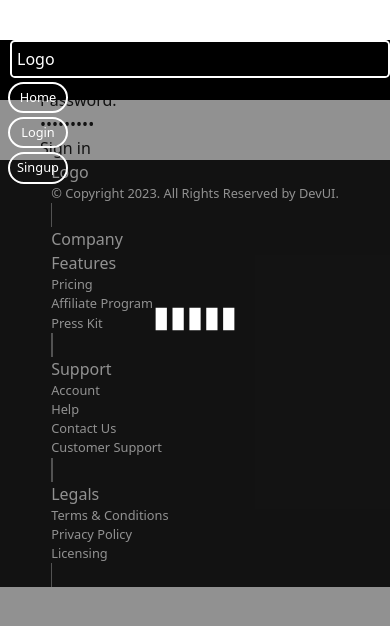
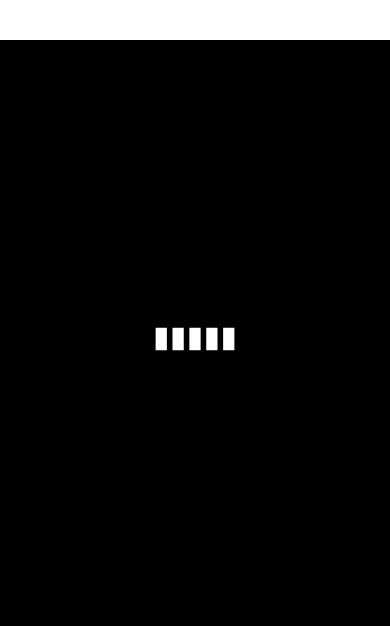
Before and after one commit to mohan181102/my-project, a React (Vite) app: page /login in a window 390 px wide. Both pictures are taken after typing "name@example.com", "Sample123" into the empty fields and a click on the button "Sign in". Shown: the top 626 px of the page. Built offline with nearby package versions, Linux system fonts and the light colour scheme; no server answers.

Commit message:
change 7/12/23

```diff
--- a/index.html
+++ b/index.html
@@ -2,6 +2,7 @@
 <html lang="en">
   <head>
     <meta charset="UTF-8" />
+    <link rel="icon" type="image/svg+xml" href="https://upload.wikimedia.org/wikipedia/commons/c/cb/The_Blue_Marble_%28remastered%29.jpg"  />
     <meta name="viewport" content="width=device-width, initial-scale=1.0" />
 
     <title>global gallery</title>
--- a/src/Appwrite/Auth.js
+++ b/src/Appwrite/Auth.js
@@ -2,12 +2,12 @@ import conf from "../conf/conf";
 import { Client, Account, ID } from "appwrite";
 
 export class Authservice{
-    client = new Client()
+    client = new Client();
     account;
 
     constructor(){
         this.client.setEndpoint(conf.APPWRITE_URL)
-        .setProject(conf.APPWRITE_PROJECTID)
+        .setProject(conf.APPWRITE_PROJECTID);
 
         // add client in account
 
--- a/src/components/Login.css
+++ b/src/components/Login.css
@@ -6,13 +6,15 @@
 
 @media (max-width:600px) {
     #loader{
-        height: 100%;
+        height: 100vh;
+        z-index: 1;
         width: 100vw;
         opacity: 1;
-        background-color: rgba(37,37,37,0.5);
-        position: absolute;
+        background-color:black;
+        position: fixed;
         display: none;
-        padding-top:60%;
+        padding-top:65%;
+
     }
 
     #load{
--- a/src/components/Logincomp.jsx
+++ b/src/components/Logincomp.jsx
@@ -15,21 +15,22 @@ function Login() {
   const dispatch = useDispatch();
   const { register, handleSubmit } = useForm();
   const [error, seterror] = useState(null);
-  // const [userdata, setuserdata] = useState(null);
-  const [loading, setloading] = useState(true);
 
   const login = async (data) => {
     seterror("");
     document.getElementById("loader").style.display = "block";
     try {
+      console.log(data);
       const sesion = await authservice.login(data);
       if (sesion) {
-        // setuserdata(await authservice.getcurrentuser());
-        let userdata = await authservice.getcurrentuser();
-        if (userdata) dispatch(storelogin(userdata));
+        const userdata = await authservice.getcurrentuser();
 
-        document.getElementById("loader").style.display = "none";
-        navigate("./");
+        if (userdata) {
+          dispatch(storelogin(userdata));
+          document.getElementById("loader").style.display = "none";
+        }
+        navigate("/");
+        console.log("after navigate");
       }
     } catch (error) {
       console.log(error.message);
@@ -37,7 +38,7 @@ function Login() {
   };
   return (
     <div className="flex items-center justify-center w-full">
-      <div id="loader">
+      <div id="loader" className={`fixed`}>
         <ReactLoading
           id="load"
           className={``}
--- a/src/components/footer/Footer.css
+++ b/src/components/footer/Footer.css
@@ -10,7 +10,7 @@
         flex-wrap: wrap;
         background-color: black;
         color: white;
-
+        z-index: auto;
         /* display: inline; */
         justify-content: center;
     }
--- a/src/components/header/Header.jsx
+++ b/src/components/header/Header.jsx
@@ -6,6 +6,7 @@ import { Link } from "react-router-dom";
 import { useSelector } from "react-redux";
 import { useNavigate } from "react-router-dom";
 import "./Header.css";
+import authservice from "../../Appwrite/Auth";
 
 function Header() {
   const authstatus = useSelector((state) => state.auth.status);
--- a/src/pages/Home.css
+++ b/src/pages/Home.css
@@ -3,7 +3,7 @@
     margin: 0px;
 }
 
-@media (max-width:600px) {
+@media (max-width:550px) {
     *{
         padding: 0px;
         margin: 0px;
--- a/src/pages/Home.jsx
+++ b/src/pages/Home.jsx
@@ -5,7 +5,6 @@ import { useSelector } from "react-redux";
 import "./Home.css";
 import Unplash from "../Unplash/Unplash";
 import ReactLoading from "react-loading";
-import instance from "../Unplash/Unplash_axious";
 import axios from "axios";
 
 function Home() {
@@ -19,33 +18,34 @@ function Home() {
   const [url, seturl] = useState([]);
   const [url1, seturl1] = useState([]);
   const [url2, seturl2] = useState([]);
+  const [pagenumber, setpagenumber] = useState(null);
 
   async function run() {
     await axios
       .get(
-        `https://api.unsplash.com/search/photos?page=1&query=${unplash.first}&client_id=${Unplash.unplash_accesskey}`
+        `https://api.unsplash.com/search/photos?page=${pagenumber}&query=${unplash.first}&client_id=${Unplash.unplash_accesskey}`
       )
       .then((res) => seturl(res.data.results));
     await axios
       .get(
-        `https://api.unsplash.com/search/photos?page=1&query=${unplash.second}&client_id=${Unplash.unplash_accesskey}`
+        `https://api.unsplash.com/search/photos?page=${pagenumber}&query=${unplash.second}&client_id=${Unplash.unplash_accesskey}`
       )
       .then((res) => seturl1(res.data.results));
     await axios
       .get(
-        `https://api.unsplash.com/search/photos?page=1&query=${unplash.third}&client_id=${Unplash.unplash_accesskey}`
+        `https://api.unsplash.com/search/photos?page=${pagenumber}&query=${unplash.third}&client_id=${Unplash.unplash_accesskey}`
       )
       .then((res) => seturl2(res.data.results));
   }
 
   useEffect(() => {
     user ? (
-      ("", run())
+      ("", run(), setpagenumber(Math.floor(Math.random() * 10 + 5)))
     ) : (
       <ReactLoading type={"bars"} width={90} height={90} color={"white"} />
     );
     setuser(value);
-  }, [value]);
+  }, []);
 
   if (user == null) {
     return (
@@ -69,7 +69,7 @@ function Home() {
             <h1
               className={`text-2xl font-bold hover:text-gray-200 w-full items-center`}
             >
-              Welcome {} &#128591;
+              Welcome {user.userdata.name} &#128591;
             </h1>
           </div>
           <div className={`image`}>
```
Also changed, not shown: src/components/header/Logoutbtn.jsx (+18 -14 lines), src/components/header/logout.css (added).
